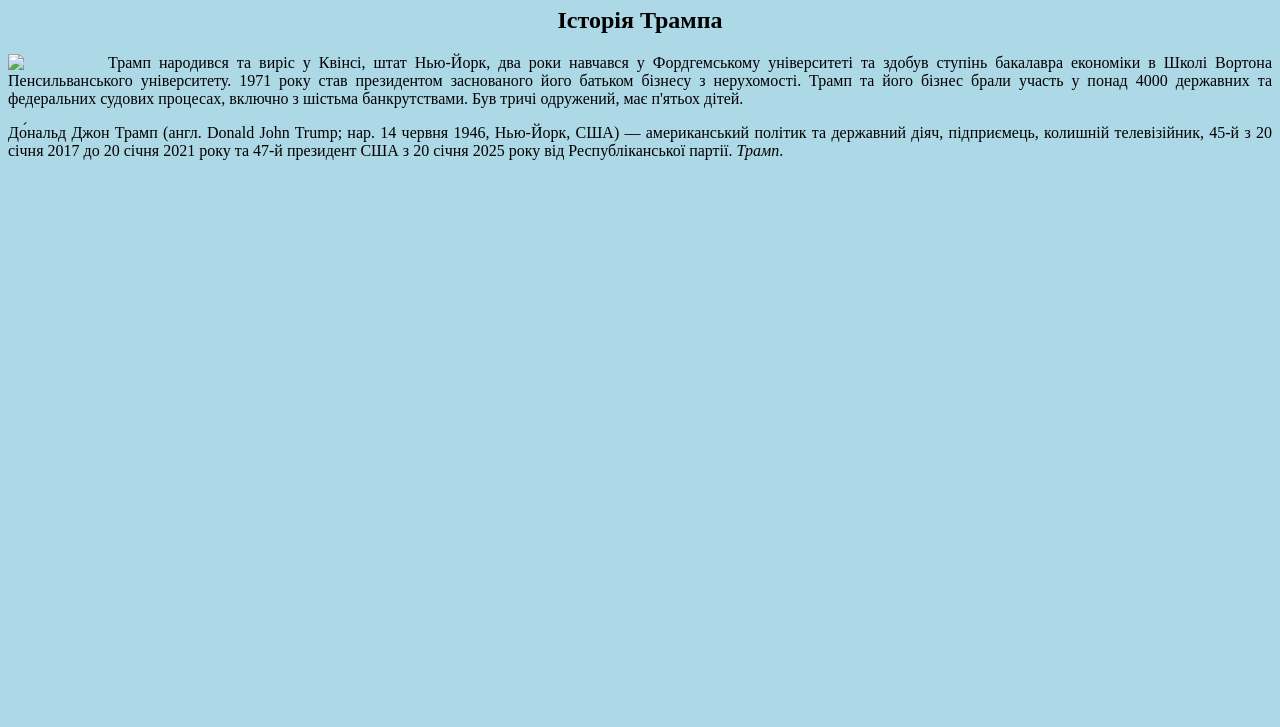
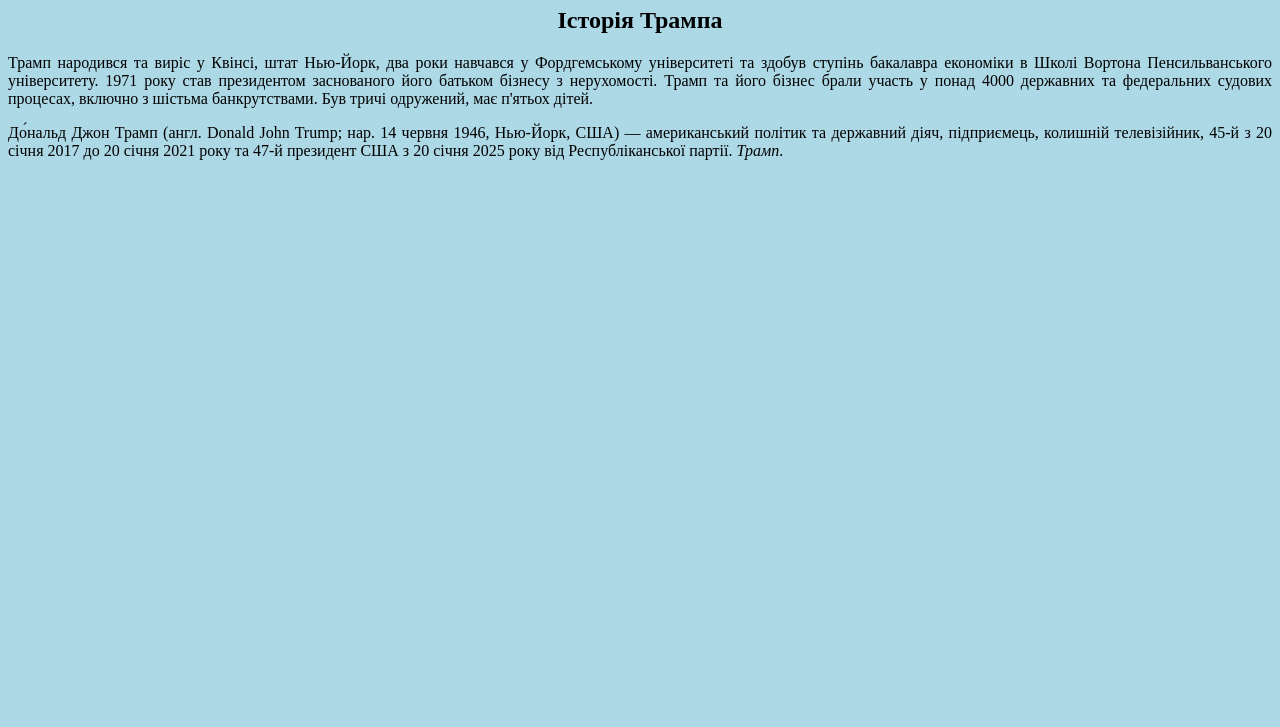
Before and after one commit to Davidos-2/yy.html, a plain HTML site: page index.html in a window 1280 px wide. Shown: the part 73-800 px from the top of the page. Drawn offline with Linux system fonts and the light colour scheme.

Commit message:
Update index.html

```diff
--- a/index.html
+++ b/index.html
@@ -7,7 +7,6 @@
 <body bgcolor="lightblue">
     <h1 align="center">Символ америки</h1>
     <h2 align="center">Історія Трампа</h2>
-    <img src="Tim_Berners-Lee.jpg" width="100" align="left">
     <p align="justify">
         Трамп народився та виріс у Квінсі, штат Нью-Йорк, два роки навчався у Фордгемському університеті та здобув
          ступінь бакалавра економіки в Школі Вортона Пенсильванського університету. 1971 року став президентом заснованого його батьком бізнесу з нерухомості. Трамп та його бізнес брали участь у понад 4000 державних та федеральних судових процесах, включно з шістьма банкрутствами. Був тричі одружений, має п'ятьох дітей.
```
